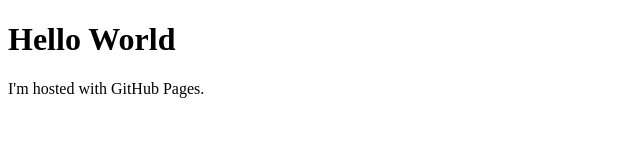
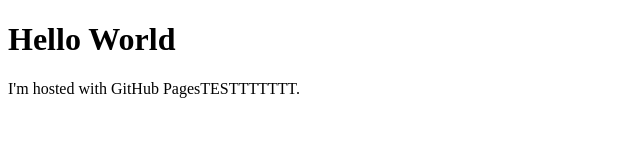
Before and after one commit to IssacDavidi/issacdavidi.me, a plain HTML site: page index.html in a window 1280 px wide. Shown: the whole page, without its empty margins (0-640 px from the left). Drawn offline with Linux system fonts and the light colour scheme.

Commit message:
Update index.html

```diff
--- a/index.html
+++ b/index.html
@@ -2,6 +2,6 @@
 <html>
 <body>
 <h1>Hello World</h1>
-<p>I'm hosted with GitHub Pages.</p>
+<p>I'm hosted with GitHub PagesTESTTTTTTT.</p>
 </body>
 </html>
```
